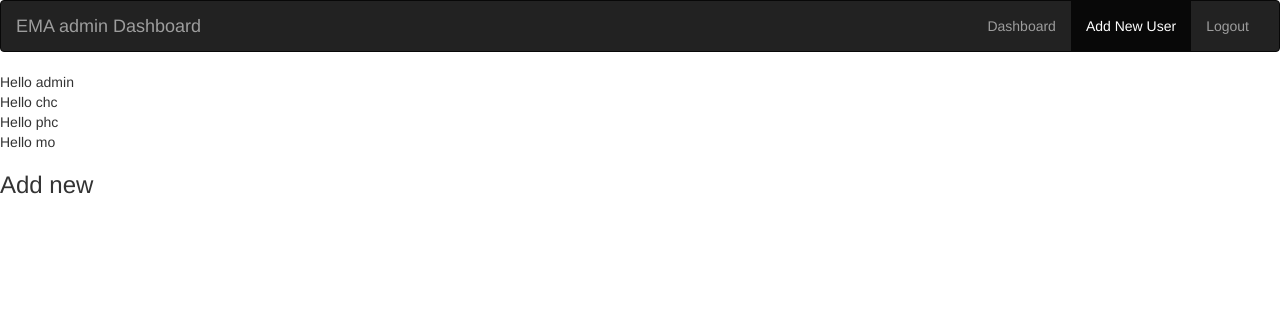
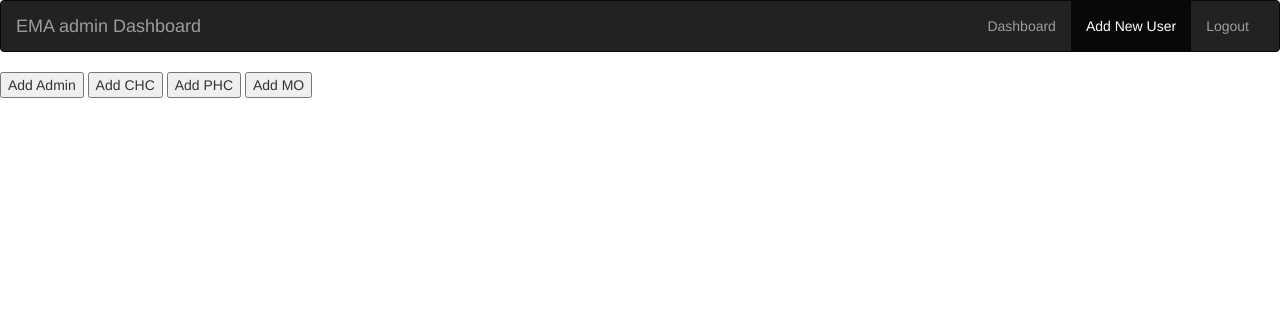
Before and after one commit to srujandeshpande/CombatCovid, a Flask app: page /ema_add_new_user_page in a window 1280 px wide. Shown: the top 312 px of the page. Run offline with Flask 2, Linux system fonts and the light colour scheme; the visitor is signed in with stand-in values (Sample User, id 1); parts of the project's set-up code (start-up, migrations or seed data) failed here and were passed over; some libraries are stand-ins or nearby versions.

Commit message:
Add new user button external js not wokring

```diff
--- a/app.py
+++ b/app.py
@@ -12,8 +12,7 @@ app.secret_key = b'\xd2(*K\xa0\xa8\x13]g\x1e9\x88\x10\xb0\xe0\xcc'
 mongo = pymongo.MongoClient('mongodb+srv://srujandeshpande:mongodb@cluster0-e0fen.azure.mongodb.net/test?retryWrites=true&w=majority', maxPoolSize=50, connect=True)
 db = pymongo.database.Database(mongo, 'covid_v1')
 
-roles = {'admin':'Administrator', 'chc':'CHC', 'phc':'PHC', 'mo':'Medical Officer'}
-a = "hellow"
+
 #EMA login page
 @app.route('/')
 def ema_loginscreen():
--- a/templates/add_new_user.html
+++ b/templates/add_new_user.html
@@ -25,10 +25,17 @@
   </nav>
   {% with role = session['ema_role'] %}
    {% if (role == 'admin') %}
-    {{"Hello admin"}}<br>
-    {{"Hello chc"}}<br>
-    {{"Hello phc"}}<br>
-    {{"Hello mo"}}<br>
+    <button id="add_new_admin" onclick="new_admin()">Add Admin</button>
+    <button id="add_new_chc">Add CHC</button>
+    <button id="add_new_phc">Add PHC</button>
+    <button id="add_new_mo">Add MO</button>
+    <div id="form_add_ema_user" style="visibility:hidden">
+      <form action="/ema_new_user_data" method="POST">
+        <input type="text" name="ema_role" value="" readonly/>
+        <input type="text" name="first_name" value="" placeholder="First Name"/>
+        <input type="text" name="last_name" value="" placeholder="Last Name"/>
+      </form>
+    </div>
    {% endif %}
    {% if (role == 'chc') %}
     {{"Hello chc"}}<br>
@@ -43,6 +50,13 @@
     {{"Hello mo"}}<br>
    {% endif %}
   {% endwith %}
-  <div>
-    <h3> Add new
-    <form>
+
+<script>
+  function new_admin() {
+    console.log("hiiiii")
+    form_div = document.getElementById('form_add_ema_user')
+    form_div.style.visibility='visible'
+  }
+</script>
+</body>
+</html>
```
Also changed, not shown: static/js/add_new_user.js (added).
